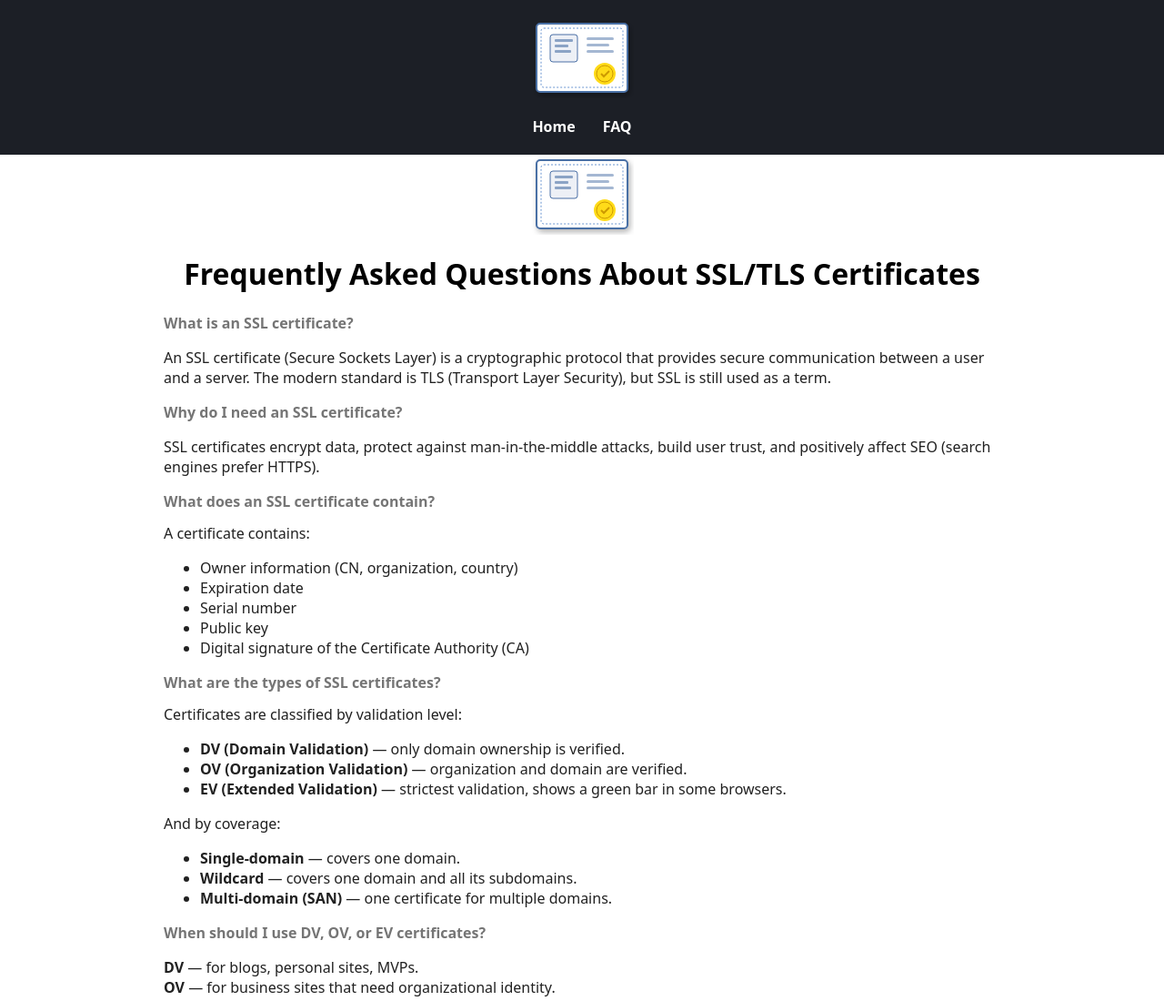
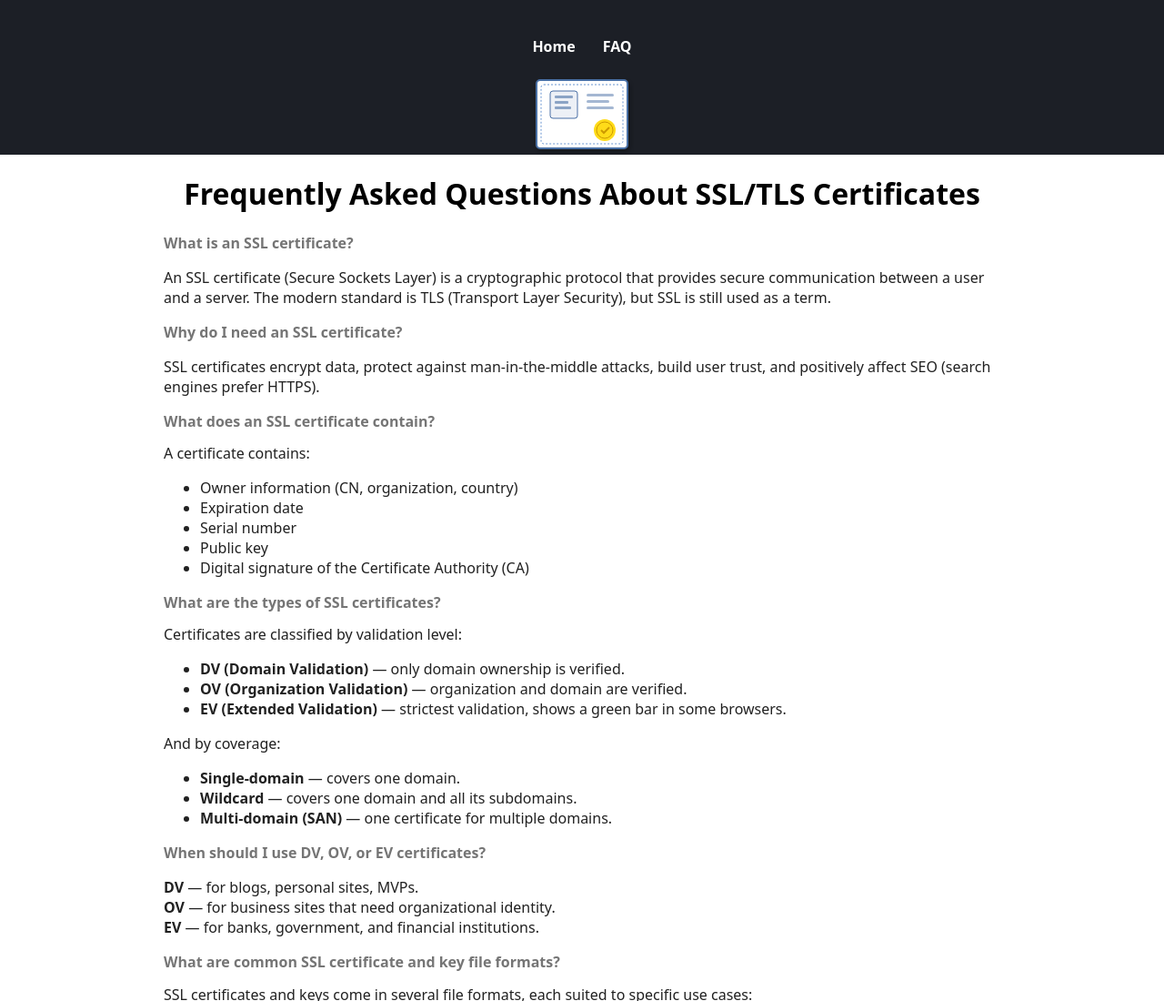
Before and after one commit to evt-eugene/self-signed-cert, a plain HTML site: page faq.html in a window 1280 px wide. Shown: the top 1100 px of the page at 91% size. Drawn offline with Linux system fonts and the light colour scheme.

Commit message:
Update faq.html

```diff
--- a/faq.html
+++ b/faq.html
@@ -18,15 +18,14 @@
   </head>
   <body>
     <header style="flex-direction: column; margin: 0; padding: 20px 0 0; background: #1c1f26;">
-      <img class="logo" src="img/cert.svg" width="113" height="88" alt="Certificate Logo">
       <nav aria-label="Main navigation" style="display: flex; justify-content: center; padding: 20px;">
         <a href="/generate.html" style="color: white;">Home</a>
         <a href="/faq.html" style="color: white;">FAQ</a>
       </nav>
+      <img class="logo" src="img/cert.svg" width="113" height="88" alt="Certificate Logo">
     </header>
 
     <main itemscope itemtype="https://schema.org/FAQPage">
-      <img class="logo" src="img/cert.svg" width="113" height="88" alt="Certificate Logo">
       <h1 itemprop="headline">Frequently Asked Questions About SSL/TLS Certificates</h1>
 
       <section itemscope itemprop="mainEntity" itemtype="https://schema.org/Question">
```
